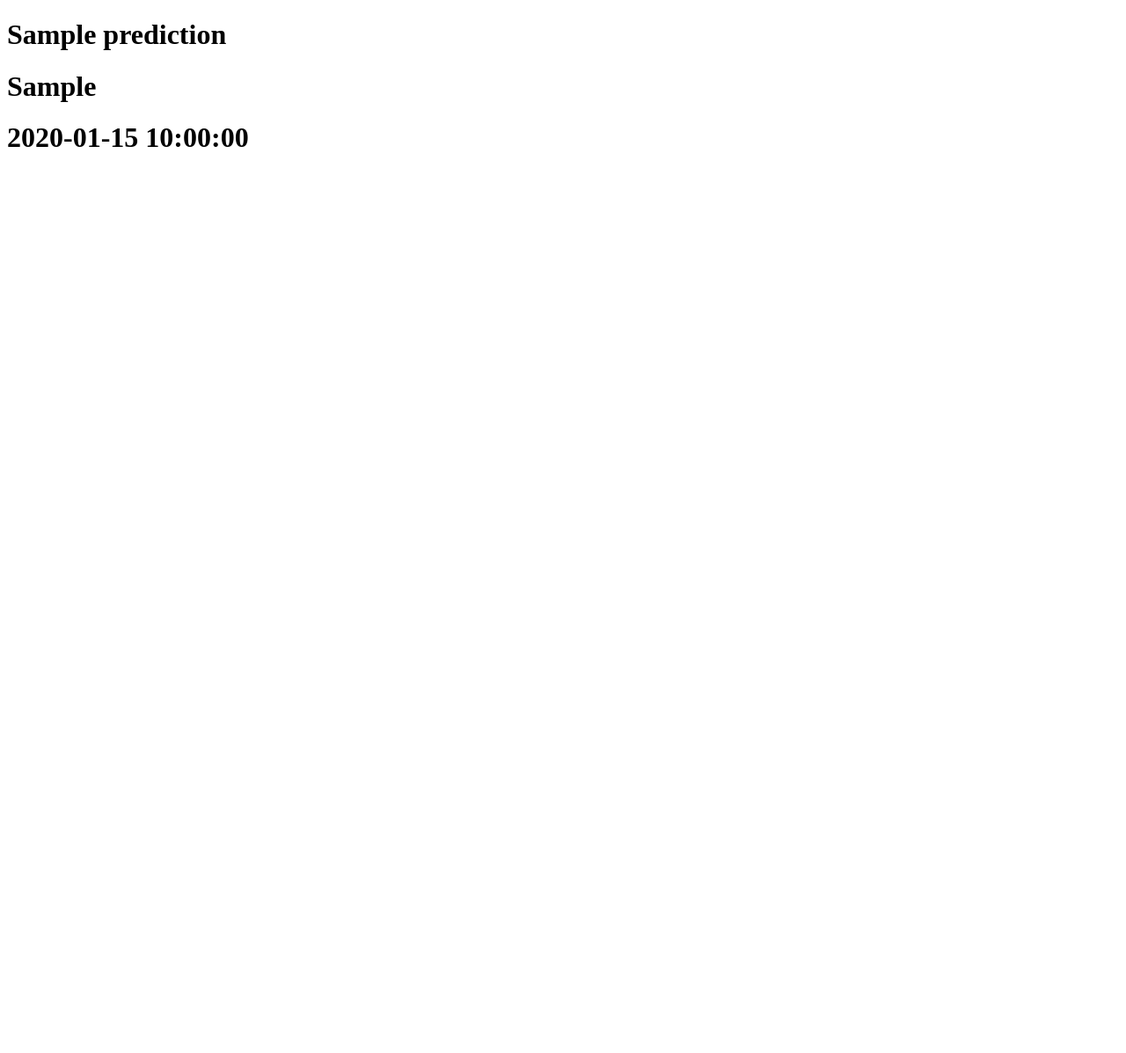
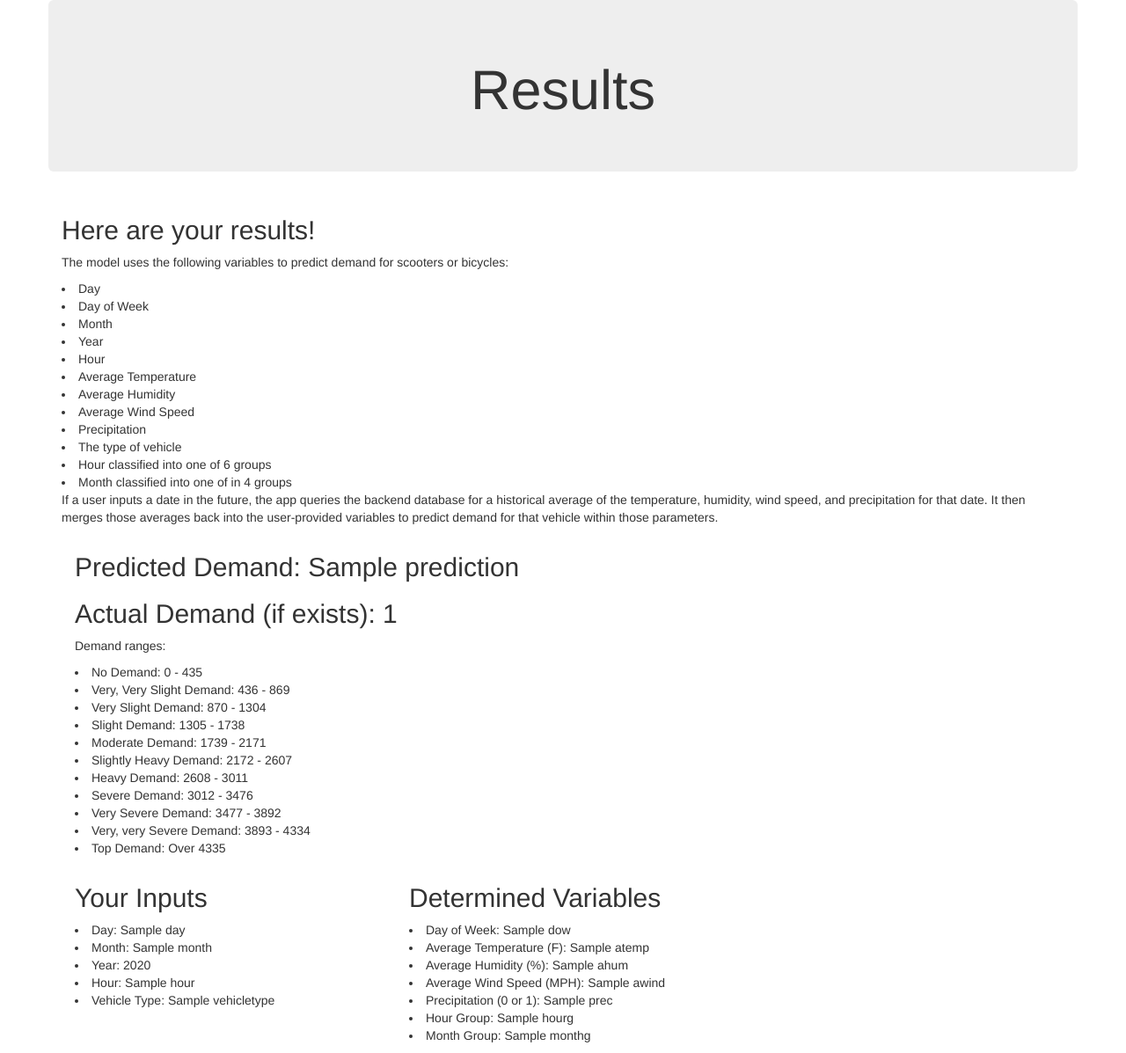
Before and after one commit to aktavern/Austin-Transporation-Alternatives, a Flask app: template templates/result.html in a window 1280 px wide. Shown: the whole page at 88% size. Before the commit the page ends 167 px from the top, so only its background shows below. Run offline with Flask 2, Linux system fonts and the light colour scheme; the template is opened without the code that fills it: most values are stand-ins (such as "Sample title", 1, 10 or a date in 2020); parts of the project's set-up code (start-up, migrations or seed data) failed here and were passed over; some libraries are stand-ins or nearby versions.

Commit message:
app redirects to new page with predictions

```diff
--- a/app.py
+++ b/app.py
@@ -165,6 +165,30 @@ def encoded(predicted_result):
     # return a more human-readable result
     return str(encoded_result[0][0])
 
+def variables(query_results):
+    # query database for encoded variables and return human-readable format
+    vehicle_encoded = (db.session.query(Vehicles.vehicle_type).filter(Vehicles.vehicle_encoded == query_results[9]).all()[0][0])
+    hour_encoded = (db.session.query(Hours.hour_group).filter(Hours.hour_encoded == query_results[10]).all()[0][0])
+    month_encoded = (db.session.query(Months.month_group).filter(Months.month_encoded == query_results[11]).all()[0][0])
+
+    future_count = db.session.query(All_Vehicles.count).filter(All_Vehicles.day == query_results[0],
+                All_Vehicles.month == query_results[2], All_Vehicles.year == query_results[3]).all()
+
+    if future_count == []:
+        count = "None"
+    else:
+        count = (db.session.query(All_Vehicles.count).filter(All_Vehicles.day == query_results[0],
+            All_Vehicles.month == query_results[2], All_Vehicles.year == query_results[3],
+            All_Vehicles.hour == query_results[4], All_Vehicles.vehicle_encoded == query_results[9]).all()[0][0])
+
+    variables_list = []
+    variables_list.append(vehicle_encoded)
+    variables_list.append(hour_encoded)
+    variables_list.append(month_encoded)
+    variables_list.append(count)
+
+    return variables_list
+
 
 #################################################
 # Flask Routes
@@ -187,11 +211,20 @@ def result():
         form_data = list(map(int, form_data))
 
     query_results = cleanup(form_data)
+    variable_list = variables(query_results)
     to_predict_list = list(map(int,query_results))
     predicted_result = prediction(to_predict_list)
     encoded_result = encoded(predicted_result)
 
-    return render_template("result.html", prediction = encoded_result)
+    return render_template("result.html", prediction = encoded_result,
+    day = query_results[0], month = query_results[2],
+    year = query_results[3], hour = query_results[4],
+    vehicletype = variable_list[0],dow=query_results[1],
+    atemp=query_results[5],ahum=query_results[6],
+    awind=query_results[7],prec=query_results[8],
+    hourg = variable_list[1], monthg = variable_list[2],
+    count = variable_list[3])
+
 
 if __name__ == "__main__":
     app.run()
--- a/templates/result.html
+++ b/templates/result.html
@@ -1,8 +1,87 @@
 <!DOCTYPE html>
-<html>
-    <body>
-        <h1>{{prediction}}</h1>
-        <h1>{{prediction_list}}</h1>
-        <h1>{{date}}</h1>
-    </body>
-</html>
+<head>
+    <meta charset="UTF-8">
+    <meta name="viewport" content="width=device-width, initial-scale=1.0">
+    <meta http-equiv="X-UA-Compatible" content="ie=edge">
+    <title>Austin Micromobility</title>
+    <!-- Bootstrap -->
+    <link rel="stylesheet" href="https://maxcdn.bootstrapcdn.com/bootstrap/3.3.7/css/bootstrap.min.css">
+
+    <!-- Our CSS -->
+    <link rel="stylesheet" type="text/css" href="static/style.css">
+    <script src="https://kit.fontawesome.com/a076d05399.js"></script>
+  </head>
+
+  <body>
+    <div class="container">
+        <div class="row">
+            <div class="col-md-12 jumbotron text-center">
+                <h1>Results</h1>
+            </div>
+        </div>
+        <div class="row">
+            <div class="col-md-12">
+                <h2>Here are your results!</h2>
+                <p>The model uses the following variables to predict demand for
+                    scooters or bicycles:
+                    <li>Day</li>
+                    <li>Day of Week</li>
+                    <li>Month</li>
+                    <li>Year</li>
+                    <li>Hour</li>
+                    <li>Average Temperature</li>
+                    <li>Average Humidity</li>
+                    <li>Average Wind Speed</li>
+                    <li>Precipitation</li>
+                    <li>The type of vehicle</li>
+                    <li>Hour classified into one of 6 groups</li>
+                    <li>Month classified into one of in 4 groups</li>
+                    If a user inputs a date in the future, the app queries the backend
+                    database for a historical average of the temperature, humidity, wind speed,
+                    and precipitation for that date. It then merges those averages
+                    back into the user-provided variables to predict demand for that vehicle
+                    within those parameters.
+                </p>
+            </div>
+        </div>
+        <div class="col-md-12">
+            <h2>Predicted Demand: {{prediction}}</h2>
+            <h2>Actual Demand (if exists): {{count}}</h2>
+            <p>Demand ranges:
+                <li>No Demand: 0 - 435</li>
+                <li>Very, Very Slight Demand: 436 - 869</li>
+                <li>Very Slight Demand: 870 - 1304</li>
+                <li>Slight Demand: 1305 - 1738</li>
+                <li>Moderate Demand: 1739 - 2171</li>
+                <li>Slightly Heavy Demand: 2172 - 2607</li>
+                <li>Heavy Demand: 2608 - 3011</li>
+                <li>Severe Demand: 3012 - 3476</li>
+                <li>Very Severe Demand: 3477 - 3892</li>
+                <li>Very, very Severe Demand: 3893 - 4334</li>
+                <li>Top Demand: Over 4335</li>
+            </p>
+        </div>
+        <div class="col-md-4">
+            <h2>Your Inputs</h2>
+            <li>Day: {{day}}</li>
+            <li>Month: {{month}}</li>
+            <li>Year: {{year}}</li>
+            <li>Hour: {{hour}}</li>
+            <li>Vehicle Type: {{vehicletype}}</li>
+        </div>
+        <div class="col-md-4">
+            <h2>Determined Variables</h2>
+            <li>Day of Week: {{dow}}</li>
+            <li>Average Temperature (F): {{atemp}}</li>
+            <li>Average Humidity (%): {{ahum}}</li>
+            <li>Average Wind Speed (MPH): {{awind}}</li>
+            <li>Precipitation (0 or 1): {{prec}}</li>
+            <li>Hour Group: {{hourg}}</li>
+            <li>Month Group: {{monthg}}</li>
+        </div>
+        <div class="col-md-12">
+            <p></p>
+            <p></p>
+        </div>
+    </div>
+  </body>
```
Also changed, not shown: templates/index.html (+3 -63 lines), 1 other file.
